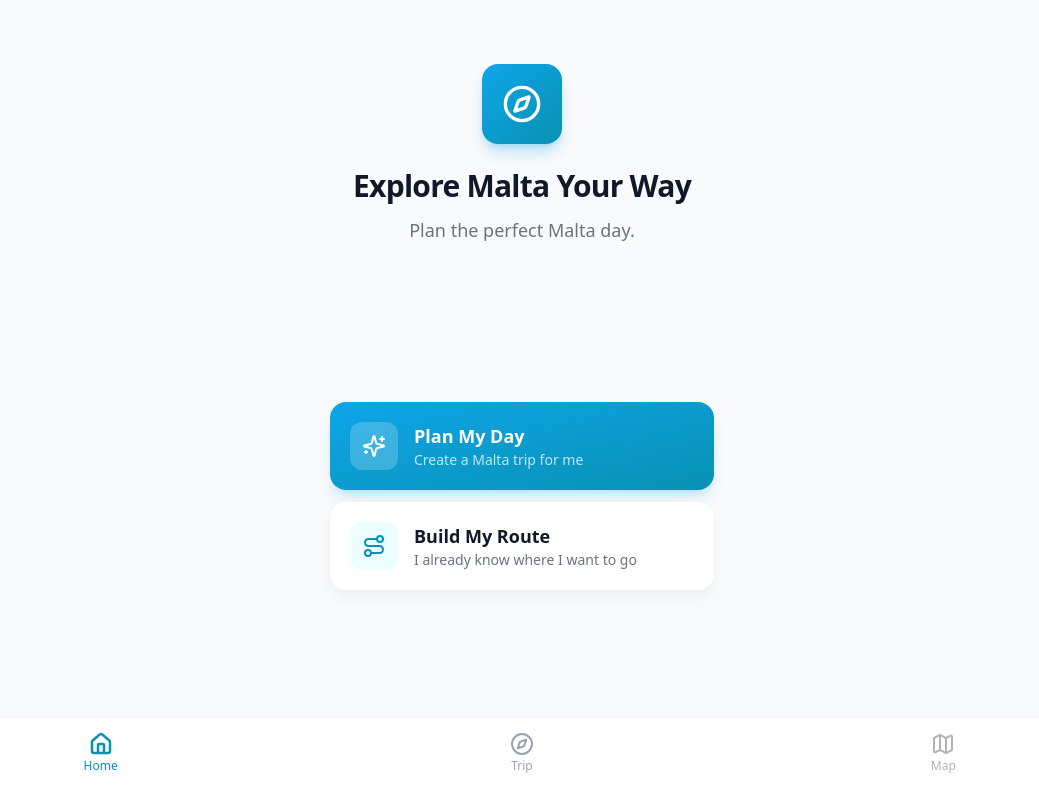
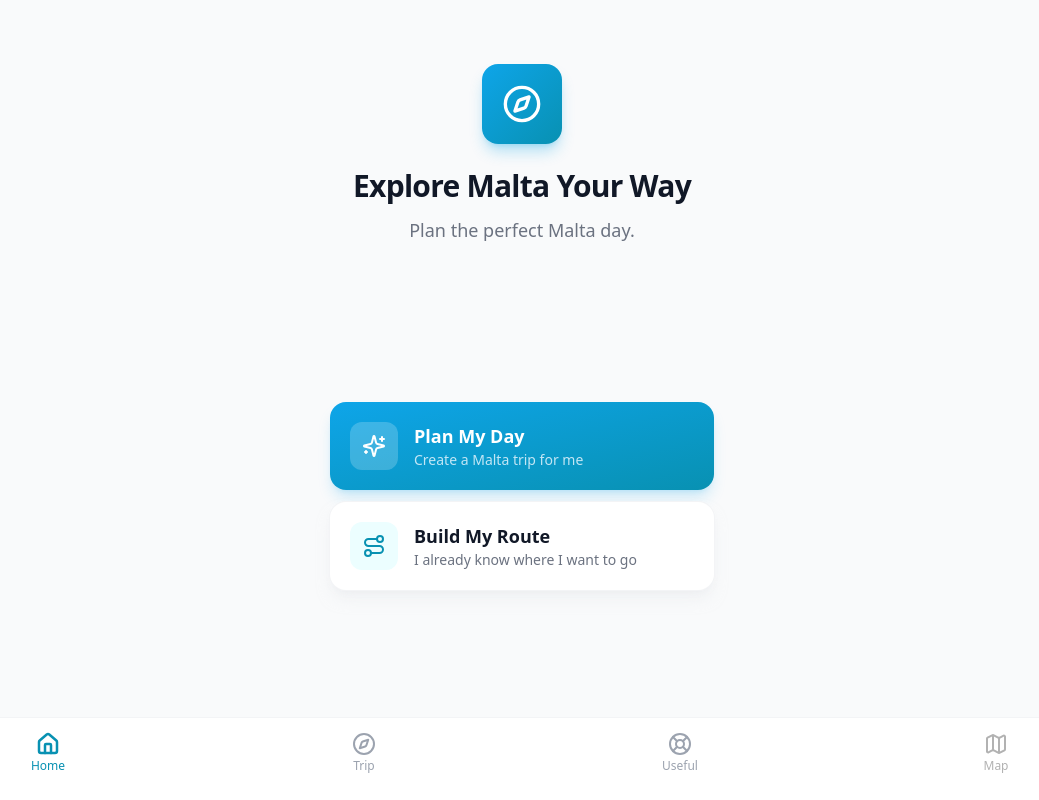
Before and after one commit to unsalanfurkan1-dot/Malta-Guide-App, a React (Vite) app: page / in a window 1280 px wide. Shown: the whole page, without its empty margins (118-1157 px from the left). Built offline with nearby package versions, Linux system fonts and the light colour scheme.

Commit message:
Add Useful tab

```diff
--- a/src/components/BottomNav.tsx
+++ b/src/components/BottomNav.tsx
@@ -1,25 +1,19 @@
 import { useApp } from '@/store';
-import { Home, Map as MapIcon, Compass } from 'lucide-react';
+import { Home, Map as MapIcon, Compass, LifeBuoy } from 'lucide-react';
 
 export default function BottomNav() {
-  const { screen, stops, goHome, startBuildRoute, goMap } = useApp();
+  const { screen, stops, goHome, startBuildRoute, goMap, goEssentials } = useApp();
   const items = [
     { id: 'home' as const, label: 'Home', icon: Home, action: goHome, disabled: false },
     { id: 'trip' as const, label: 'Trip', icon: Compass, action: startBuildRoute, disabled: false },
+    { id: 'essentials' as const, label: 'Useful', icon: LifeBuoy, action: goEssentials, disabled: false },
     { id: 'map' as const, label: 'Map', icon: MapIcon, action: goMap, disabled: stops.length === 0 },
   ];
-
   return (
     <nav className="flex items-center justify-around border-t border-gray-100 bg-white/95 px-2 pb-5 pt-2 backdrop-blur">
       {items.map((item) => {
-        const active = screen === item.id;
-        const Icon = item.icon;
-        return (
-          <button key={item.id} disabled={item.disabled} onClick={item.action} className={`flex flex-1 flex-col items-center gap-0.5 py-1.5 transition ${item.disabled ? 'opacity-30' : active ? 'text-cyan-600' : 'text-gray-400'}`}>
-            <Icon className="h-6 w-6" strokeWidth={active ? 2.5 : 2} />
-            <span className="text-xs font-medium">{item.label}</span>
-          </button>
-        );
+        const active = screen === item.id; const Icon = item.icon;
+        return <button key={item.id} disabled={item.disabled} onClick={item.action} className={`flex flex-1 flex-col items-center gap-0.5 py-1.5 transition ${item.disabled ? 'opacity-30' : active ? 'text-cyan-600' : 'text-gray-400'}`}><Icon className="h-6 w-6" strokeWidth={active ? 2.5 : 2} /><span className="text-xs font-medium">{item.label}</span></button>;
       })}
     </nav>
   );
```
